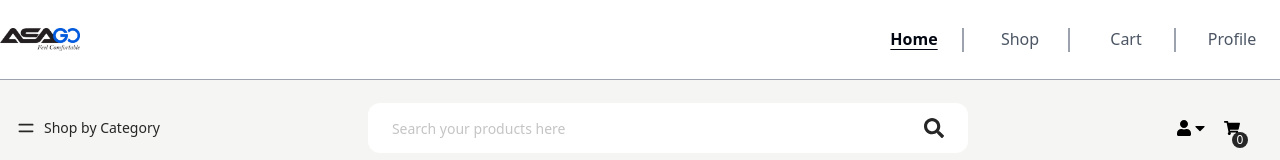
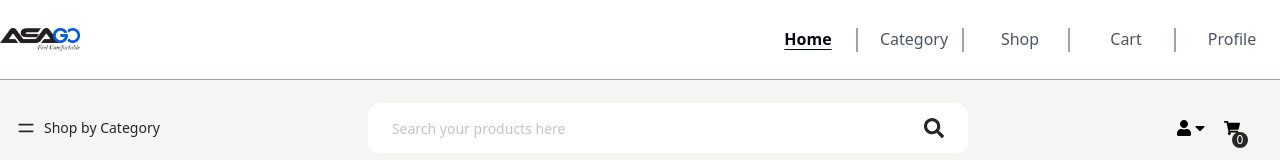
Before and after one commit to Ashik-Ahmed/asago-fashion-ecommerce-frontend, a Next.js app: page / in a window 1280 px wide. Shown: the top 160 px of the page. Built offline with nearby package versions, Linux system fonts and the light colour scheme.

Commit message:
category menu added in navbar

```diff
--- a/src/components/Navbar.jsx
+++ b/src/components/Navbar.jsx
@@ -21,6 +21,10 @@ const Navbar = () => {
         {
             title: "Home",
             link: "/",
+        },
+        {
+            title: "Category",
+            link: "/category",
         },
         {
             title: "Shop",
@@ -62,7 +66,7 @@ const Navbar = () => {
                     {navBarList.map((item) => (
                         <Link
                             href={item?.link}
-                            key={item?.link}
+                            key={item?.title}
                             className={`flex hover:font-medium w-20 h-6 justify-center items-center px-12 text-gray-600 hover:underline underline-offset-4 decoration-[1px] hover:text-gray-950 md:border-r-[2px] border-r-gray-400 duration-200 last:border-r-0 ${pathname === item?.link && "text-gray-950 underline font-bold"
                                 }`}
                         >
@@ -93,7 +97,7 @@ const Navbar = () => {
                                             key={item._id}
                                         >
                                             <Link
-                                                href={item.link}
+                                                href={item?.link}
                                                 // state={{ data: location.split("/")[1] }}
                                                 onClick={() => setSidenav(false)}
                                             >
```
